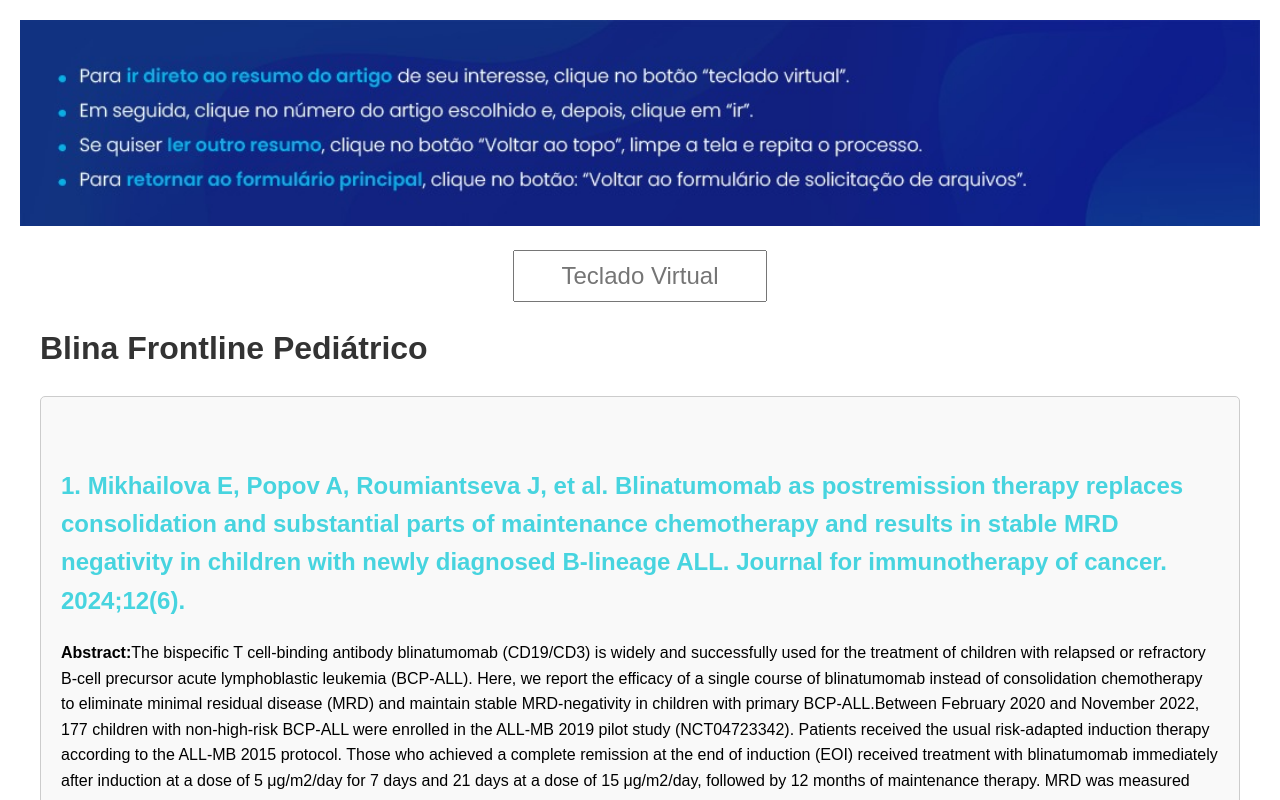
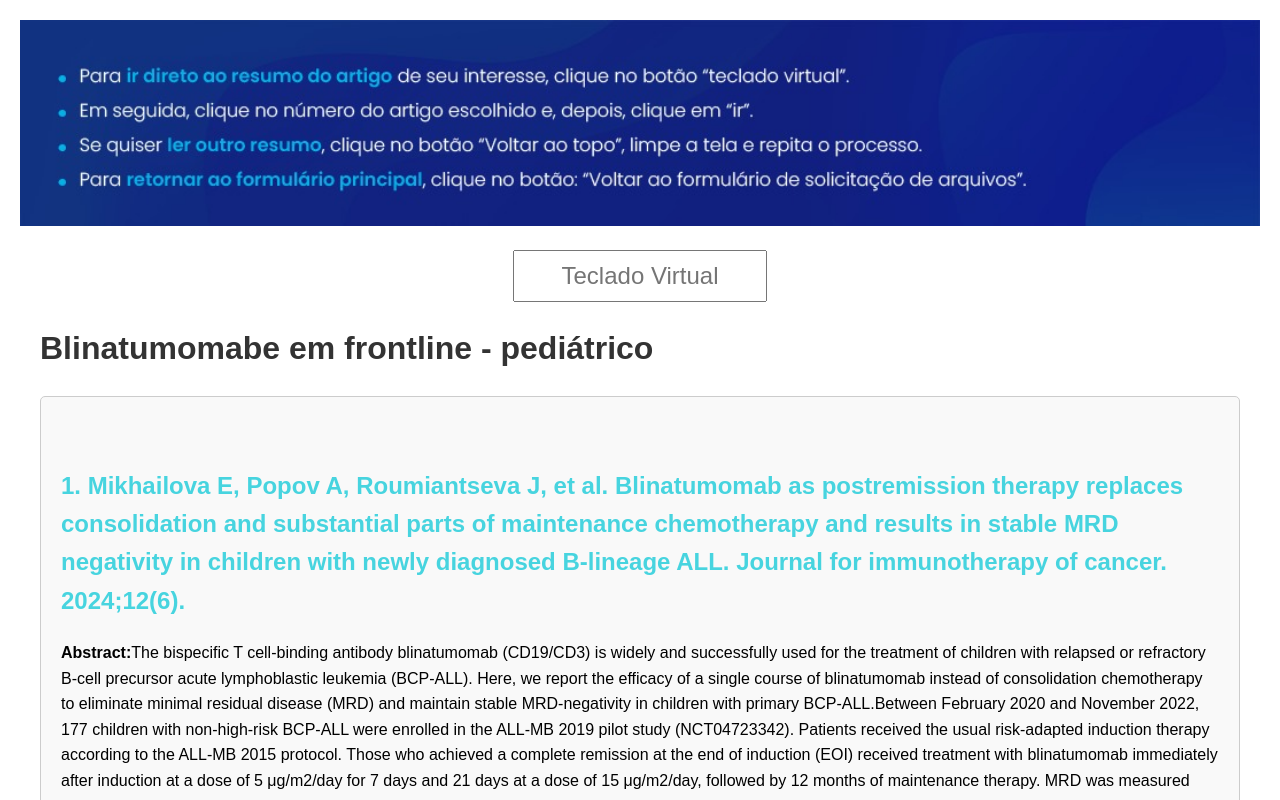
Before and after one commit to Sergiomms/article_summary, a React (Vite) app: page / in a window 1280 px wide. Shown: the top 800 px of the page. Built offline with nearby package versions, Linux system fonts and the light colour scheme.

Commit message:
title text changed

```diff
--- a/src/Texts.jsx
+++ b/src/Texts.jsx
@@ -273,7 +273,7 @@ results for blinatumomab in children as well as all ongoing clinical trials.`
   return (
     <div className="text-container">
       <header>
-        <h1>Blina Frontline Pediátrico</h1>
+        <h1>Blinatumomabe em frontline - pediátrico</h1>
       </header>
 
       {array1to60.map((item, index) => {
```
